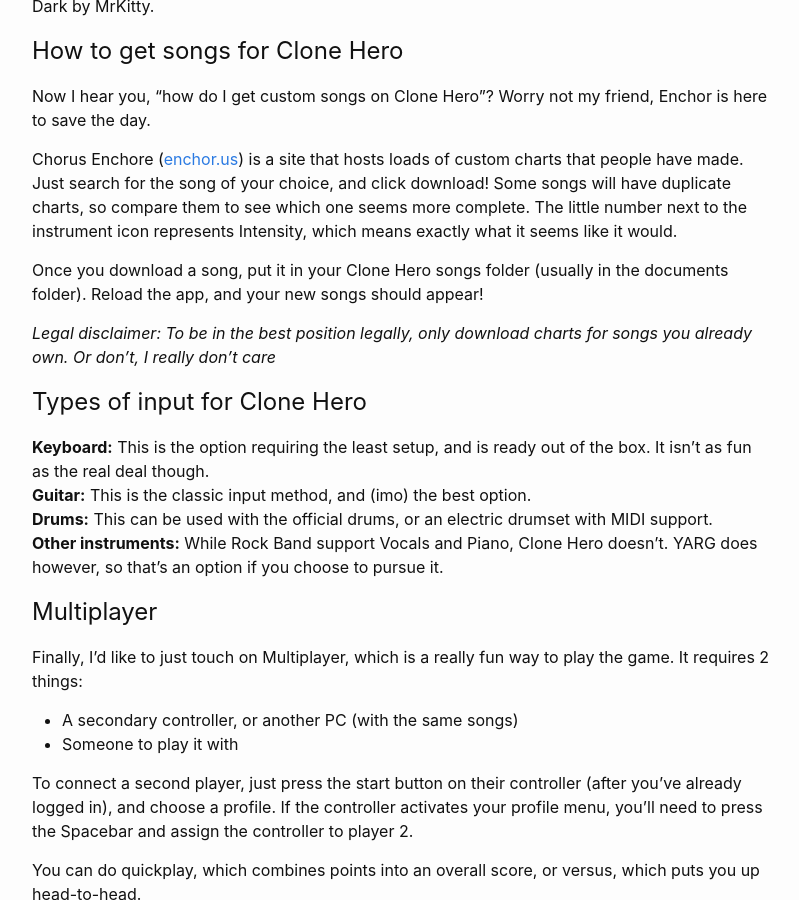
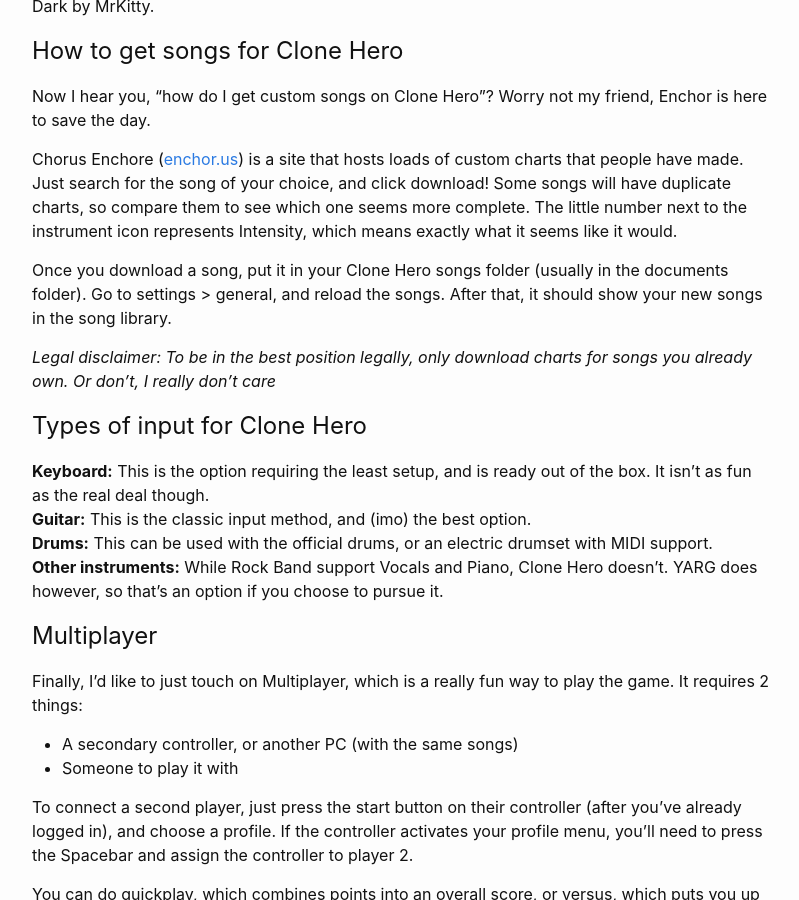
Before and after one commit to Kraggle09/kraggle09.github.io, a Jekyll site: the page built from docs/guide/clonehero.markdown, in a window 1280 px wide and 900 px high, scrolled down 2637 px. Shown: the whole window, without its empty margins (238-1037 px from the left). Built offline with Jekyll 4.4.1, drawn with Linux system fonts in a browser that asks for light colours.

Commit message:
Revised reloading step for songs

```diff
--- a/docs/guide/clonehero.markdown
+++ b/docs/guide/clonehero.markdown
@@ -80,7 +80,7 @@
 
 Chorus Enchore ([enchor.us](enchor.us)) is a site that hosts loads of custom charts that people have made. Just search for the song of your choice, and click download! Some songs will have duplicate charts, so compare them to see which one seems more complete. The little number next to the instrument icon represents Intensity, which means exactly what it seems like it would.
 
-Once you download a song, put it in your Clone Hero songs folder (usually in the documents folder). Reload the app, and your new songs should appear!
+Once you download a song, put it in your Clone Hero songs folder (usually in the documents folder). Go to settings > general, and reload the songs. After that, it should show your new songs in the song library.
 
 *Legal disclaimer: To be in the best position legally, only download charts for songs you already own. Or don't, I really don't care*
 
```
